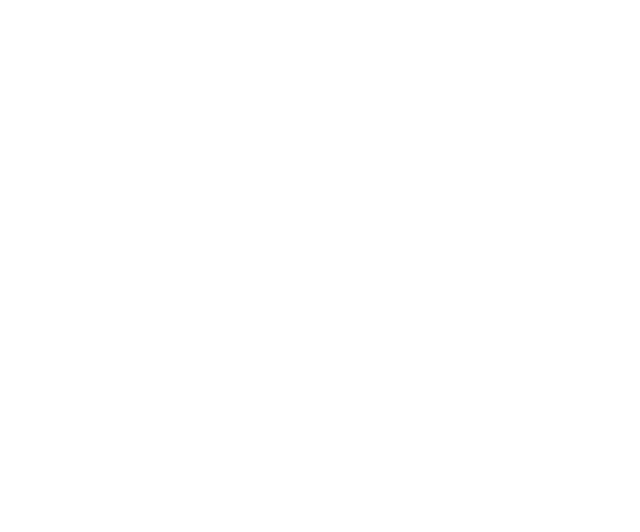
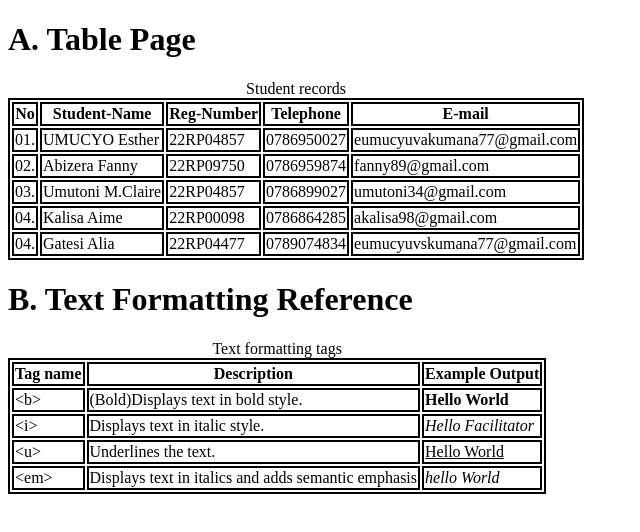
Before and after one commit to umucyo77/HTML-fundamental, a plain HTML site: page table.html in a window 1280 px wide. Shown: the whole page, without its empty margins (0-640 px from the left). Drawn offline with Linux system fonts and the light colour scheme.

Commit message:
text formating

```diff
--- a/table.html
+++ b/table.html
@@ -4,8 +4,94 @@
     <meta charset="UTF-8">
     <meta name="viewport" content="width=device-width, initial-scale=1.0">
     <title>HTML Fundamental page</title>
+    <style>
+        table, th, td{
+            border: 2px solid black;
+        }
+    </style>
 </head>
 <body>
+    <h1>A. Table Page</h1>
+    <table>
+        <caption>Student records</caption>
+        <thead>
+            <tr>
+                <th>No</th>
+                <th>Student-Name</th>
+                <th>Reg-Number
+                <th>Telephone</th>
+                <th>E-mail</th>
+            </tr>
+        </thead>
+        <tbody>
+            <tr>
+                <td>01.</td>
+                <td>UMUCYO Esther</td>
+                <td>22RP04857</td>
+                <td>0786950027</td>
+                <td>eumucyuvakumana77@gmail.com</td>
+            </tr>
+            <tr>
+                <td>02.</td>
+                <td>Abizera Fanny</td>
+                <td>22RP09750</td>
+                <td>0786959874</td>
+                <td>fanny89@gmail.com</td>
+            </tr>
+            <tr>
+                <td>03.</td>
+                <td>Umutoni M.Claire</td>
+                <td>22RP04857</td>
+                <td>0786899027</td>
+                <td>umutoni34@gmail.com</td>
+            </tr>
+            <tr>
+                <td>04.</td>
+                <td>Kalisa Aime</td>
+                <td>22RP00098</td>
+                <td>0786864285</td>
+                <td>akalisa98@gmail.com</td>
+            </tr>
+            <tr>
+                <td>04.</td>
+                <td>Gatesi Alia</td>
+                <td>22RP04477</td>
+                <td>0789074834</td>
+                <td>eumucyuvskumana77@gmail.com</td>
+            </tr>
+        </tbody>
+    </table>
 
+    <h1>B. Text Formatting Reference</h1>
+    <table>
+        <caption>Text formatting tags</caption>
+        <thead>
+            <tr>
+                <th>Tag name</th>
+                <th>Description</th>
+                <th>Example Output</th>
+            </tr>
+        </thead>
+        <tbody>
+            <tr>
+                <td>&lt;b&gt;</td>
+                <td>(Bold)Displays text in bold style.</td>
+                <td><b>Hello World</b></td>
+            </tr>
+            <tr>
+                <td>&lt;i&gt;</td>
+                <td>Displays text in italic style.</td>
+                <td><i>Hello Facilitator</i></td>
+            </tr>
+            <tr>
+                <td>&lt;u&gt;</td>
+                <td>Underlines the text.</td>
+                <td><u>Hello World</u></td>
+            </tr>
+            <td>&lt;em&gt;</td>
+            <td>Displays text in italics and adds semantic emphasis</td>
+            <td><em>hello World</em></td>
+        </tbody>
+    </table>
 </body>
 </html>
```
Also changed, not shown: index.html (added, +58 -0 lines).
